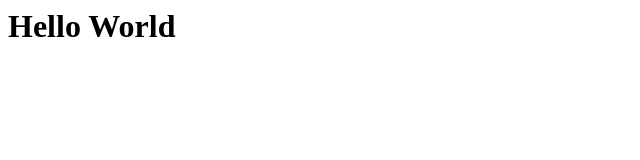
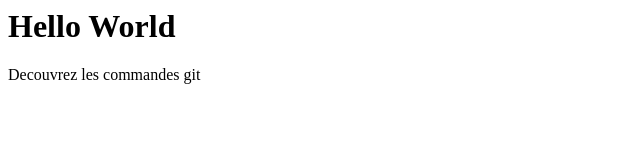
Before and after one commit to Sofiane67/git-demo, a plain HTML site: page index.html in a window 1280 px wide. Shown: the whole page, without its empty margins (0-640 px from the left). Drawn offline with Linux system fonts and the light colour scheme.

Commit message:
modification

```diff
--- a/index.html
+++ b/index.html
@@ -1 +1,2 @@
 <h1>Hello World</h1>
+<p>Decouvrez les commandes git</p>
```
